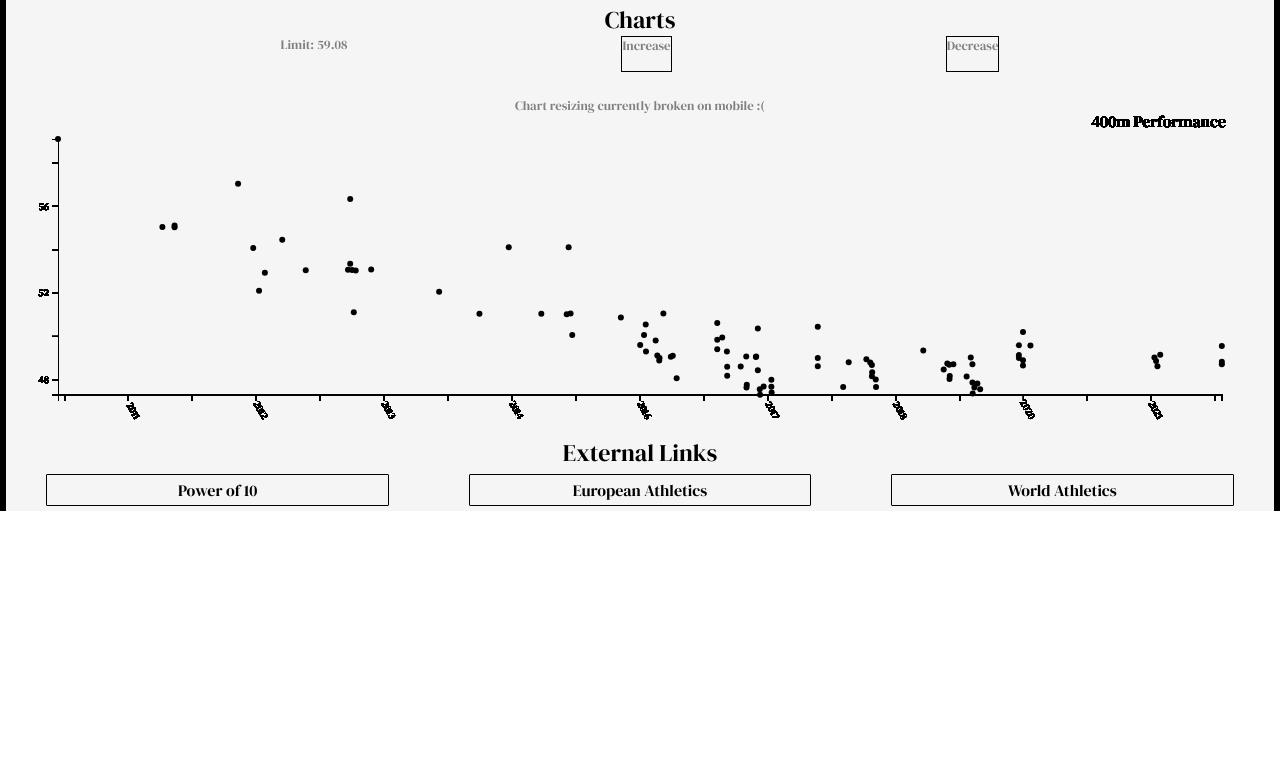
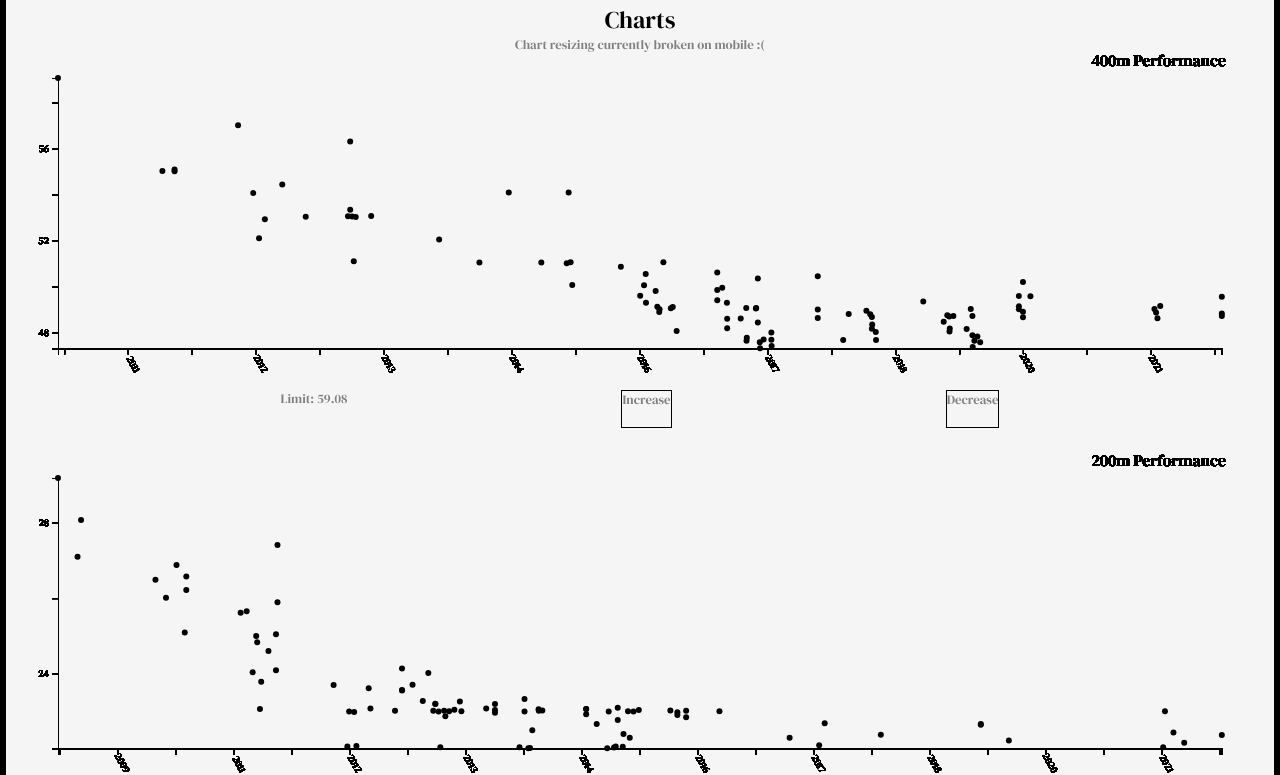
Before and after one commit to rs96/rs96.github.io, a React (Create React App) app: page / in a window 1280 px wide. Shown: the part 666-1441 px from the top of the page. Before the commit the page ends 1177 px from the top, so only its background shows below. Built offline with nearby package versions, Linux system fonts and the light colour scheme; a web font is replaced by a local one.

Commit message:
multiple event performance charts

```diff
--- a/src/components/Charts/ChartBoard.tsx
+++ b/src/components/Charts/ChartBoard.tsx
@@ -5,8 +5,10 @@ const ChartBoard = () => {
   return (
     <div className="rankings-board board">
       <div className="board-heading">Charts</div>
+      <div className="small-text">Chart resizing currently broken on mobile :(</div>
       <div className="board-contents">
-        <EventPerformanceChart />
+        <EventPerformanceChart event={{ id: '1', name: '400' }} />
+        <EventPerformanceChart event={{ id: '4', name: '200' }} />
       </div>
     </div>
   );
--- a/src/components/Charts/EventPerformanceChart.tsx
+++ b/src/components/Charts/EventPerformanceChart.tsx
@@ -4,13 +4,17 @@ import { useSelector } from 'react-redux';
 import { getPerformancesOfEventId } from '../../selectors/performances';
 import { msInYear } from '../../constants';
 import { formatPerformance, getYearFromDate } from '../../utils';
-import { Performance } from '../../types';
+import { Event, Performance } from '../../types';
 import './chart.css';
 
-const EventPerformanceChart = () => {
+interface Props {
+  event: Event;
+}
+
+const EventPerformanceChart = ({ event }: Props) => {
   const bigMaxPerformance = 999999;
   const plotMargins = { x: 20, y: 25 };
-  const performances = useSelector(getPerformancesOfEventId('1'));
+  const performances = useSelector(getPerformancesOfEventId(event.id));
   const [limit, setLimit] = useState(bigMaxPerformance);
   const filteredPerformances = performances.filter((performance) => performance.performance <= limit);
   useEffect(() => {
@@ -25,10 +29,10 @@ const EventPerformanceChart = () => {
 
   const drawGraph = (data: Performance[]) => {
     // to later become props
-    const chartTitle = '400m Performance';
+    const chartTitle = `${event.name}m Performance`;
 
     // @ts-ignore
-    const { width, height } = d3.select('svg').node().getBoundingClientRect();
+    const { width, height } = d3.select(`#eventchart${event.id}`).node().getBoundingClientRect();
     const dateMax = d3.max(data, (d) => d.date) as number;
     const dateMin = d3.min(data, (d) => d.date) as number;
     const performanceMax = d3.max(data, (d) => d.performance) as number;
@@ -49,7 +53,7 @@ const EventPerformanceChart = () => {
       .domain([performanceMin, performanceMax])
       .range([height - plotMargins.y, plotMargins.y]);
 
-    const graph = d3.select('svg');
+    const graph = d3.select(`#eventchart${event.id}`);
     graph.selectAll('*').remove();
     graph.attr('width', width).attr('height', height);
     const plot = graph.selectAll('g').data(data).enter();
@@ -98,7 +102,7 @@ const EventPerformanceChart = () => {
       .attr('dy', 5)
       .attr('fill', 'whitesmoke')
       .attr('visibility', 'hidden')
-      .text((d) => formatPerformance(d.performance, '400', []));
+      .text((d) => formatPerformance(d.performance, event.name, []));
 
     // add axes
     plot
@@ -125,6 +129,9 @@ const EventPerformanceChart = () => {
 
   return (
     <div className="chartContainer">
+      <div className="svg">
+        <svg id={`eventchart${event.id}`} className="chart"></svg>
+      </div>
       <div className="chartControls small-text">
         <div>Limit: {limit?.toFixed(2)}</div>
         <div className="button increase" onClick={handlePerformanceLimitChange(0.1)}>
@@ -134,10 +141,6 @@ const EventPerformanceChart = () => {
           Decrease
         </div>
       </div>
-      <div className="small-text">Chart resizing currently broken on mobile :(</div>
-      <div className="svg">
-        <svg id="plot" className="container"></svg>
-      </div>
     </div>
   );
 };
--- a/src/components/Charts/chart.css
+++ b/src/components/Charts/chart.css
@@ -21,7 +21,7 @@ text {
   height: 90%;
   width: 100%;
 }
-.container {
+.chart {
   height: 95%;
   width: 95%;
 }
```
